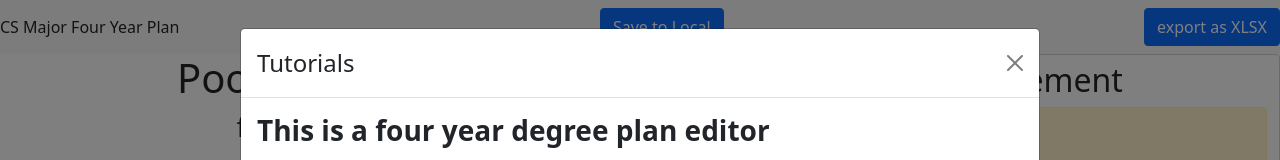
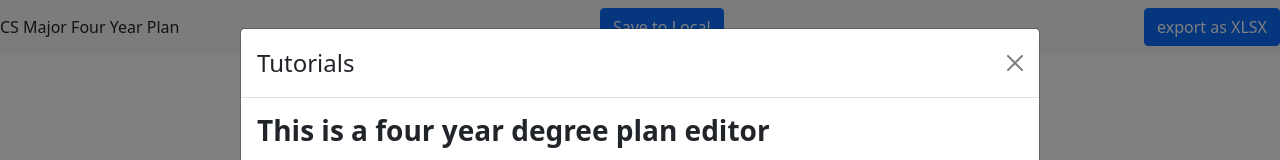
Before and after one commit to UD-CISC275-F21/ud-cis-scheduler-team-14, a React (Create React App) app: page / in a window 1280 px wide. Shown: the top 160 px of the page. Built offline with nearby package versions, Linux system fonts and the light colour scheme.

Commit message:
dnd update

```diff
--- a/src/App.tsx
+++ b/src/App.tsx
@@ -10,6 +10,8 @@ import PoolOfCourse from './components/PoolOfCourse';
 import DegreeRequirementForm from './components/DegreeRequirementForm';
 import Tutorials from './components/Tutorials';
 import { AllUserCoursesType, courseType, defaultOb} from './interfaces/coursePool';
+import { DndProvider } from 'react-dnd';
+import { HTML5Backend } from 'react-dnd-html5-backend';
 
 
 const coursePool = COURSEPOOLJSON
@@ -114,7 +116,7 @@ function App() {
   return (
     <div className="App">
       <Tutorials/>
-      <Row>
+      <DndProvider backend={HTML5Backend}>
         <Header save = {save} exportAsExcelFile={exportAsExcelFile}/>
         <Col className="PoolOfCourse">
           <h1>Pool of Course</h1>
@@ -134,7 +136,7 @@ function App() {
                              AllUserCourses = {AllUserCourses} setAllUserCourses={setAllUserCourses} searchCourse = {searchCourse}/>)
           }
         </Col>
-      </Row>
+      </DndProvider>
     </div>
 
   );
--- a/src/index.tsx
+++ b/src/index.tsx
@@ -4,14 +4,14 @@ import './index.css';
 import App from './App';
 import reportWebVitals from './reportWebVitals';
 import 'bootstrap/dist/css/bootstrap.css';
-import { DndProvider } from 'react-dnd';
-import { HTML5Backend } from 'react-dnd-html5-backend';
+// import { DndProvider } from 'react-dnd';
+// import { HTML5Backend } from 'react-dnd-html5-backend';
 
 ReactDOM.render(
-  <DndProvider backend = {HTML5Backend}>
-    <App />
-  </DndProvider>,
-  document.getElementById('root')
+  <React.StrictMode>
+      <App />
+  </React.StrictMode>,
+  document.getElementById("root")
 );
 
 // If you want to start measuring performance in your app, pass a function
```
Also changed, not shown: 1 other file (tests, documents, lock files or other folders).
